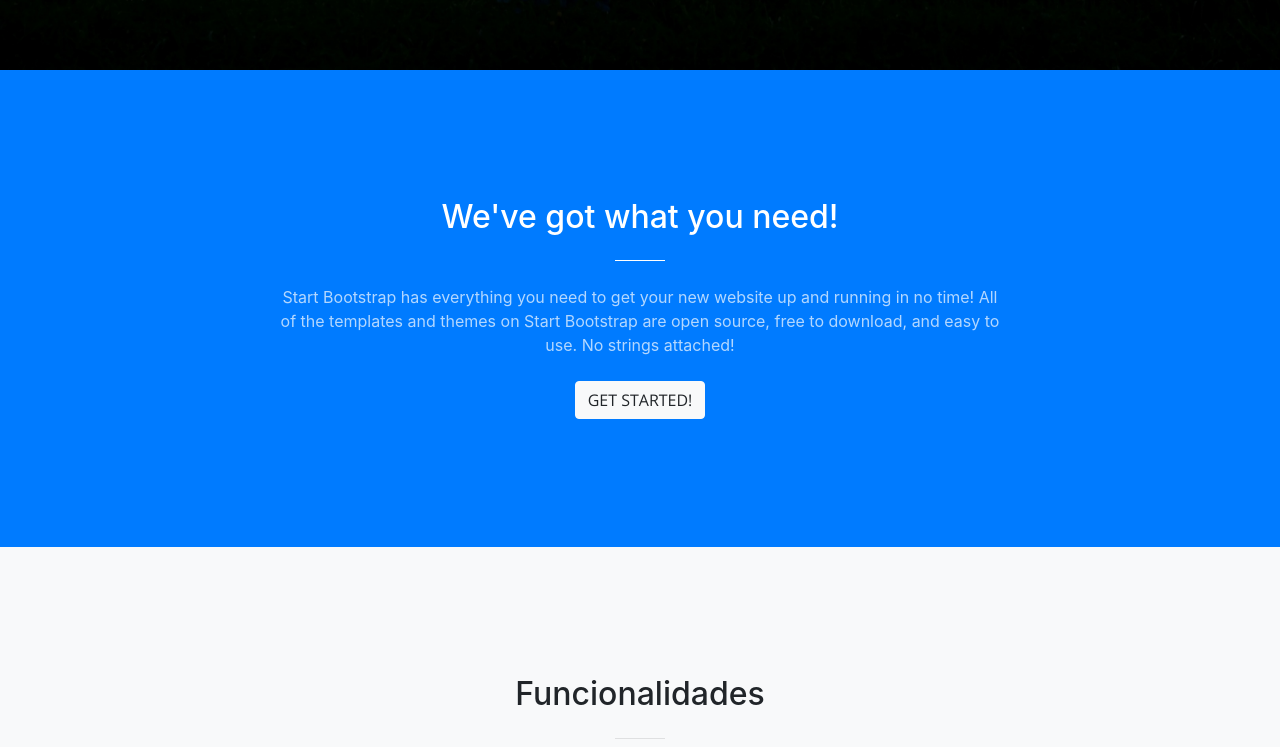
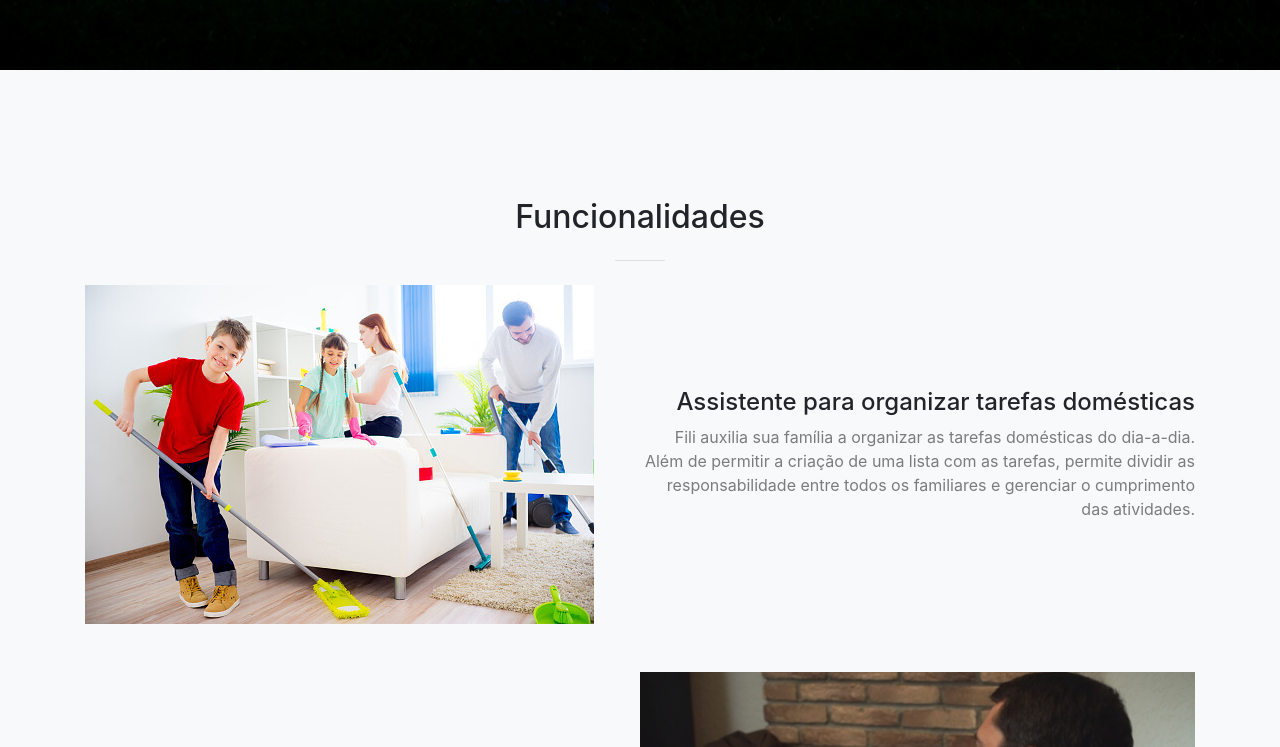
Before and after one commit to carloshahn/Fili, a website with bundled scripts: page index.html in a window 1280 px wide. Shown: the part 730-1477 px from the top of the page. Built offline with nearby package versions, Linux system fonts and the light colour scheme; files whose address does not match are found by name.

Commit message:
Correcao Tela Get Started

```diff
--- a/index.html
+++ b/index.html
@@ -66,24 +66,13 @@
           </div>
           <div class="col-lg-8 mx-auto">
             <p class="">Veja como o FILI pode te ajudar...</p>
-            <a class="btn btn-primary btn-xl js-scroll-trigger" href="#about">Saiba Mais</a>
+            <a class="btn btn-primary btn-xl js-scroll-trigger" href="#services">Saiba Mais</a>
           </div>
         </div>
       </div>
     </header>
 
-    <section class="bg-primary" id="about">
-      <div class="container">
-        <div class="row">
-          <div class="col-lg-8 mx-auto text-center">
-            <h2 class="section-heading text-white">We've got what you need!</h2>
-            <hr class="light my-4">
-            <p class="text-faded mb-4">Start Bootstrap has everything you need to get your new website up and running in no time! All of the templates and themes on Start Bootstrap are open source, free to download, and easy to use. No strings attached!</p>
-            <a class="btn btn-light btn-xl js-scroll-trigger" href="#services">Get Started!</a>
-          </div>
-        </div>
-      </div>
-    </section>
+
 
     <section id="services" class="projects-section bg-light">
       <!-- Projects Section -->
```
